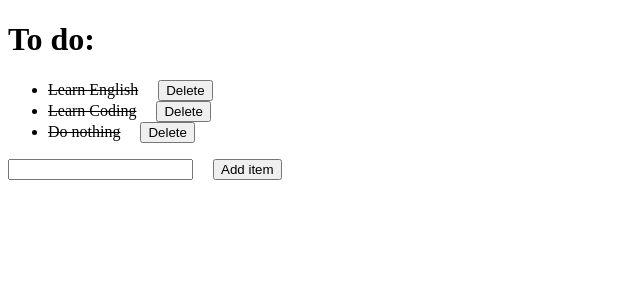
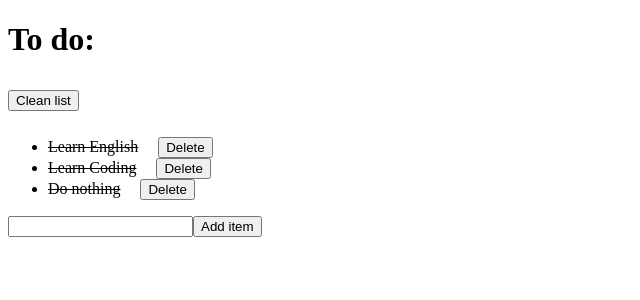
Before and after one commit to Zhenia-121/ReactProjects, a React (Create React App) app in the folder todo/: page / in a window 1280 px wide. Shown: the top 300 px of the page, without its empty margins (0-640 px from the left). Built offline with nearby package versions, Linux system fonts and the light colour scheme.

Commit message:
Added an opportunity of bulk deletig ToDo list

```diff
--- a/todo/src/Components/AddItemForm.js
+++ b/todo/src/Components/AddItemForm.js
@@ -11,11 +11,15 @@ export default class AddItemForm extends Component  {
             value: label
         })
     };
-    saveItem = () => {
+    addItem = () => {
         this.props.onAdded(this.state.value);
         this.cleanInput();
-
     }
+    inputSaveHandler = (e) => {
+        if (e.key === 'Enter') {
+            this.addItem();
+        }
+    };
     cleanInput = () => {
         this.setState({
             value: ''
@@ -25,8 +29,8 @@ export default class AddItemForm extends Component  {
     render () {
         return (
             <div>
-                <input name="label" value={this.state.value} onChange={this.handleChange} />
-                <button onClick = {() => { this.saveItem() }} >Add item</button>
+                <input name="label" value={this.state.value} onKeyPress={ this.inputSaveHandler} onChange={this.handleChange} />
+                <button onClick = {() => { this.addItem() }} >Add item</button>
             </div>
         )
     }
--- a/todo/src/Components/App.js
+++ b/todo/src/Components/App.js
@@ -1,6 +1,6 @@
 import React, { Component } from 'react';
 import ToDoListHeader from './ToDoListHeader';
-import ToDoList from './ToDoList';
+import ToDoList from './ToDoList/ToDoList';
 import AddItemForm from './AddItemForm';
 
 export default class App extends Component {
@@ -13,36 +13,41 @@ export default class App extends Component {
     };
 
     deleteItem = (id) => {
-            this.setState(( {items} ) => {
+        this.setState(({ items }) => {
             const idx = items.findIndex((el) => el.id === id);
             const newArray = [...items.slice(0, idx), ...items.slice(idx + 1)];
             return {
                 items: newArray
             }
         });
-            console.log( ...this.state.items);
-            console.log(`${id} element is deleted`);
     };
 
     addItem = (label) => {
-        this.setState(({items}) => {
-            let newId = items.reduce((a, b) => (a.id > b.id ? a.id : b.id)) + 1;
-            console.log(`new item Id ${newId}`);
-            const newItem = { id: newId, label: label};
+        this.setState(({ items }) => {
+            let newId = 0;
+            if (items.length > 0) {
+                newId = items.reduce((a, b) => (a.id > b.id ? a.id : b.id)) + 1;
+            }
+            const newItem = { id: newId, label: label };
             return {
                 items: [...items, newItem]
             }
         });
-        console.log( ...this.state.items);
+    }
+
+    cleanAll = () => {
+        this.setState({
+            items: []
+        });
     }
 
     render() {
-            const { items } =  this.state;
+        const { items } = this.state;
         return (
             <div>
                 <ToDoListHeader header={"To do:"} />
-                    <ToDoList items={ items } onDeleted={ this.deleteItem } />
-                    <AddItemForm onAdded={ this.addItem }/>
+                <ToDoList items={ items } onDeleted={ this.deleteItem } onCleanAll={ this.cleanAll }/>
+                <AddItemForm onAdded={this.addItem} />
             </div>
         );
     };
--- a/todo/src/Components/ToDoList.js
+++ /dev/null
@@ -1,16 +0,0 @@
-import React from 'react';
-import ToDoListItem from './ToDoListItem/ToDoListItem';
-
-const ToDoList = ({ items, onDeleted }) => {
-        const elements = items.map((item) => {
-            const { id, ...otherProps } = item;
-            return (
-                <li key={ id }>
-                    <ToDoListItem { ...otherProps } onDeleted={ () => onDeleted(id) }/>
-                </li>
-                )
-        });
-        return (<ul> { elements } </ul>);
-};
-
-export default ToDoList;
--- /dev/null
+++ b/todo/src/Components/ToDoList/ToDoList.css
@@ -0,0 +1,4 @@
+button.clean-all {
+    margin-bottom: 10px;
+    margin-top: 10px;
+}
--- /dev/null
+++ b/todo/src/Components/ToDoList/ToDoList.js
@@ -0,0 +1,23 @@
+import React from 'react';
+import ToDoListItem from '../ToDoListItem/ToDoListItem';
+import './ToDoList.css';
+
+const ToDoList = ({ items, onDeleted, onCleanAll }) => {
+    const elements = items.map((item) => {
+        const { id, ...otherProps } = item;
+        return (
+
+            <li key={id}>
+                <ToDoListItem {...otherProps} onDeleted={() => onDeleted(id)} />
+            </li>
+        )
+    });
+    return (
+        <React.Fragment>
+            <button className="clean-all" onClick={() => onCleanAll()}>Clean list</button>
+            <ul> {elements} </ul>
+        </React.Fragment>
+    );
+};
+
+export default ToDoList;
--- a/todo/src/Components/ToDoListItem/ToDoListItem.css
+++ b/todo/src/Components/ToDoListItem/ToDoListItem.css
@@ -2,6 +2,6 @@
     text-decoration: line-through;
 }
 
-button {
+button.delete-item {
     margin-left: 20px;
 }
--- a/todo/src/Components/ToDoListItem/ToDoListItem.js
+++ b/todo/src/Components/ToDoListItem/ToDoListItem.js
@@ -31,7 +31,7 @@ export default class ToDoListItem extends Component {
                     onClick={ this.onLabelClick }>
                     { label }
                 </span>
-                <button onClick={ this.props.onDeleted}>
+                <button className={ "delete-item" } onClick={ this.props.onDeleted}>
                     Delete
                 </button>
             </div>
```
Lines whose indentation alone changed are shown as unchanged.
